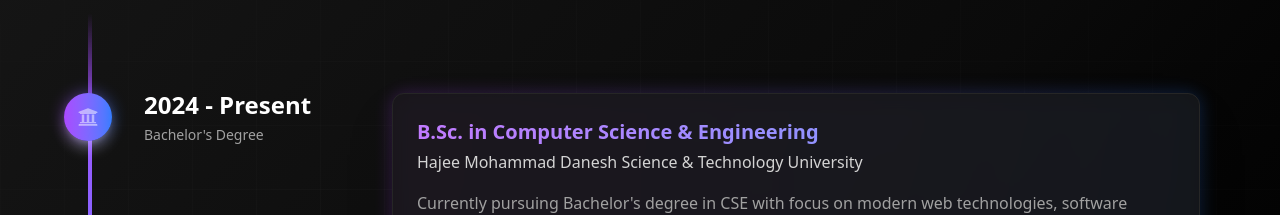
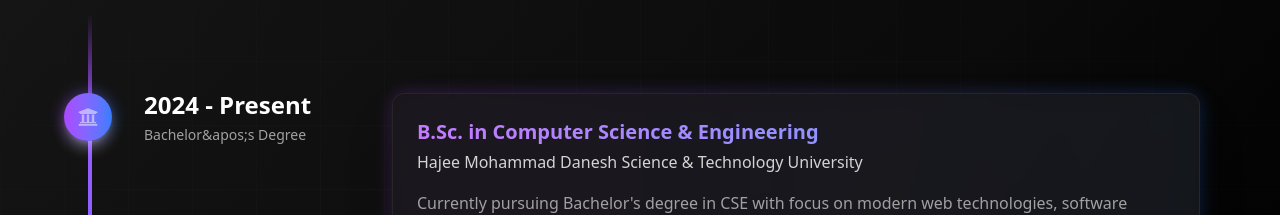
Before and after one commit to Ayon203008/portfolio-nextJs, a Next.js app: page / in a window 1280 px wide. Shown: the part 4820-5035 px from the top of the page. Built offline with nearby package versions, Linux system fonts and the light colour scheme.

Commit message:
resolved

```diff
--- a/src/components/Education.tsx
+++ b/src/components/Education.tsx
@@ -6,7 +6,8 @@ export function Education() {
   const data = [
     {
       title: "2024 - Present",
-      subtitle: "Bachelor's Degree",
+      // এখানে 's কে &apos; দিয়ে পরিবর্তন করা হয়েছে
+      subtitle: "Bachelor&apos;s Degree",
       icon: <FaUniversity className="text-xl" />,
       gradient: "from-purple-500 to-blue-500",
       content: (
@@ -20,7 +21,8 @@ export function Education() {
             </p>
           </div>
           <p className="text-neutral-400 leading-relaxed">
-            Currently pursuing Bachelor's degree in CSE with focus on modern web technologies,
+            {/* এখানে 's কে &apos; দিয়ে পরিবর্তন করা হয়েছে */}
+            Currently pursuing Bachelor&apos;s degree in CSE with focus on modern web technologies,
             software architecture, and advanced programming concepts.
           </p>
           <div className="flex flex-wrap gap-2 pt-2">
```
